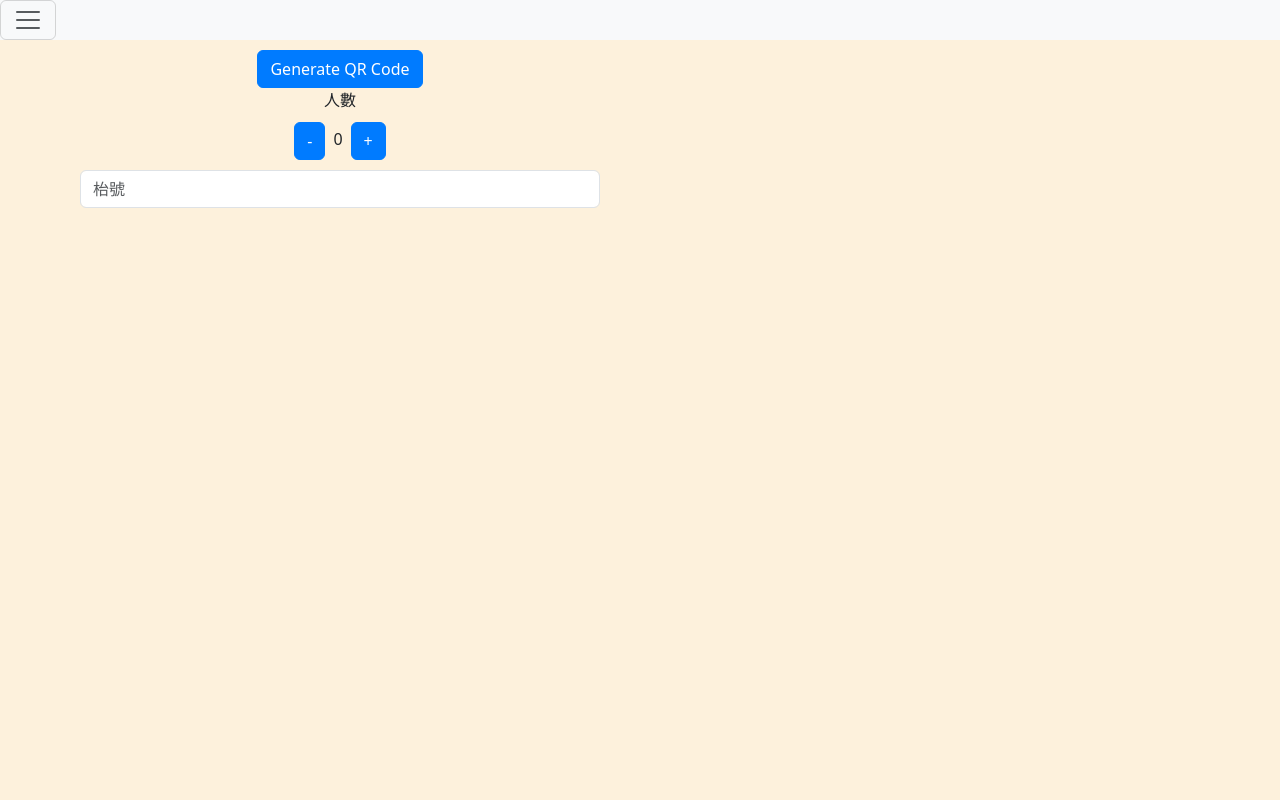
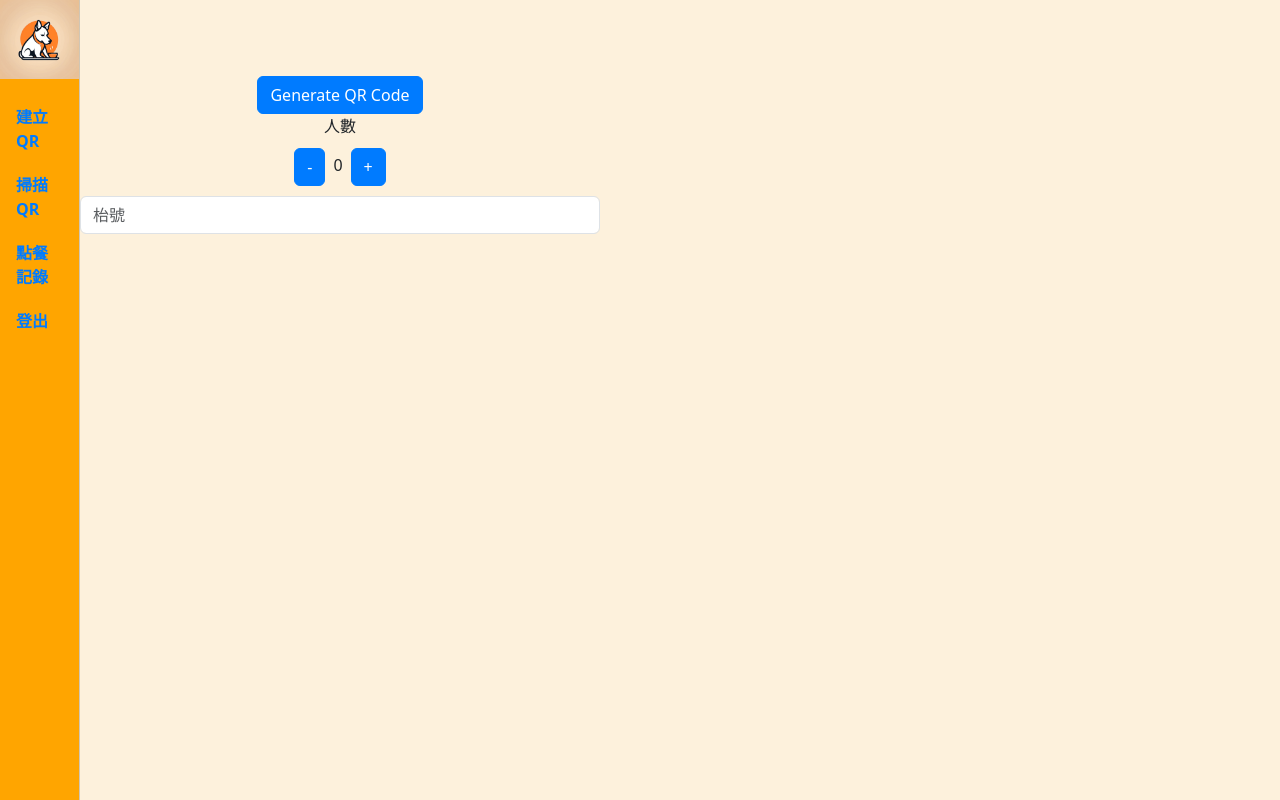
Before and after one commit to siuminghoho/final-project, a React (Create React App) app in the folder app/: page /admin/ticket in a window 1280 px wide. Built offline with nearby package versions, Linux system fonts and the light colour scheme.

Commit message:
pull before push

```diff
--- a/app/src/API/loginAPI.ts
+++ b/app/src/API/loginAPI.ts
@@ -38,30 +38,31 @@ export const loginUser = async (data: {
 
 //write a logic to logout user
 
-export const logoutUser = async () => {
-  try {
-    const response = await fetch(
-      // `localhost:8080/adminLogin`,
-      `${process.env.REACT_APP_API_SERVER}/adminLogin`,
+export const logoutUser =  () => {
+  localStorage.removeItem("token");
+  localStorage.removeItem("adminId");
+  return true;
+  // try {
+  //   const response = await fetch(
+  //     // `localhost:8080/adminLogin`,
+  //     `${process.env.REACT_APP_API_SERVER}/adminLogin`,
 
-      {
-        method: "POST",
-        headers: {
-          "Content-Type": "application/json",
-          Authorization: `Bearer ${localStorage.getItem("token")}`,
-        },
-      }
-    );
+  //     {
+  //       method: "POST",
+  //       headers: {
+  //         "Content-Type": "application/json",
+  //         Authorization: `Bearer ${localStorage.getItem("token")}`,
+  //       },
+  //     }
+  //   );
 
-    const result = await response.json();
-    console.log("check logout result", result);
+    // const result = await response.json();
+    // console.log("check logout result", result);
     // alert("logout Success");
-    localStorage.removeItem("token");
-    localStorage.removeItem("adminId");
-    return true;
-  } catch (e) {
-    console.log("check error", e);
-    // throw new Error("Server responded with an error");
-    return false;
+    // return true;
+  // } catch (e) {
+  //   console.log("check error", e);
+  //   // throw new Error("Server responded with an error");
+  //   return false;
   }
-};
+// };
--- a/app/src/component/AdminMenu.tsx
+++ b/app/src/component/AdminMenu.tsx
@@ -1,16 +1,29 @@
-import React, { useState } from "react";
+import React, { useState, useCallback } from "react";
 import "bootstrap/dist/css/bootstrap.min.css";
 import "./AdminMenu.css";
-import { Link } from "react-router-dom";
+import { Link, useNavigate } from "react-router-dom";
 
-export function AdminMenu () {
+import { logoutUser } from "../../src/API/loginAPI";
+
+export function AdminMenu() {
   // State to manage the visibility of the Offcanvas
-  const [sidebarOpen, setSidebarOpen] = useState(false);
-
+  const [sidebarOpen, setSidebarOpen] = useState(true);
+  const navigate = useNavigate();
   // Event handler function to toggle the state
   const toggleSidebar = () => {
     setSidebarOpen(!sidebarOpen);
   };
+
+  const handleLogout = useCallback(
+    (event: { preventDefault: () => void }) => {
+      event.preventDefault(); // Prevent the default action of the link component
+
+      logoutUser();
+
+      navigate("/admin");
+    },
+    [navigate]
+  );
 
   return (
     <>
@@ -18,15 +31,15 @@ export function AdminMenu () {
         {/* <div className="app-container"> */}
         {/* Other components remain unchanged */}
 
-          <nav className="navbar navbar-light bg-light p-0 adminNav">
+        {/* <nav className="navbar navbar-light bg-light p-0 adminNav">
           <button
             className="navbar-toggler"
             type="button"
             onClick={toggleSidebar}
-            >
+          > */}
             <span className="navbar-toggler-icon"></span>
-            </button>
-          </nav>
+          {/* </button> */}
+        {/* </nav> */}
 
         {/* Offcanvas element */}
         <div
@@ -34,13 +47,17 @@ export function AdminMenu () {
           id="sidebar"
         >
           <div className="offcanvas-header">
-            <img src="/photo/chaRestaurant.png" alt="Cha.restaurant" id="sidebarImage" />
-              <button
+            <img
+              src="/photo/chaRestaurant.png"
+              alt="Cha.restaurant"
+              id="sidebarImage"
+            />
+            {/* <button
               type="button"
               className="btn-close btn-close-custom text-reset"
               onClick={toggleSidebar}
               aria-label="Close"
-              ></button>
+            ></button> */}
           </div>
           <div className="offcanvas-body">
             <ul className="list-unstyled">
@@ -48,13 +65,15 @@ export function AdminMenu () {
               {/* <Link to="/admin">主頁</Link>  */}
               {/* </li> */}
               <li>
-                  <Link to="/admin/ticket">建立QR</Link> {/* Moved up: Generate QR code link */}
+                <Link to="/admin/ticket">建立QR</Link>{" "}
+                {/* Moved up: Generate QR code link */}
               </li>
               <li>
                 <Link to="/admin/scan">掃描QR</Link> {/* Order records link */}
               </li>
               <li>
-                  <Link to="/admin/orderRecord">點餐記錄</Link> {/* Order records link */}
+                <Link to="/admin/orderRecord">點餐記錄</Link>{" "}
+                {/* Order records link */}
               </li>
               {/* Repeating 'orderRecord' link removed, assuming it was a mistake. */}
               {/* Other list items remain unchanged */}
@@ -65,7 +84,9 @@ export function AdminMenu () {
                   <Link to="admin/edit">編輯系統</Link>
                 </li> */}
               <li>
-                  <Link to="/admin">登出</Link>
+                <Link to="/admin" onClick={handleLogout}>
+                  登出
+                </Link>
               </li>
             </ul>
           </div>
@@ -74,4 +95,4 @@ export function AdminMenu () {
       {/* </div> */}
     </>
   );
-};
+}
--- a/app/src/page/AdminTicket.tsx
+++ b/app/src/page/AdminTicket.tsx
@@ -103,7 +103,7 @@ export const AdminTicket = () => {
           <div className={styles['qr-container'] + " my-4"}>
             <QRCode value={qrValue} />
             <p className="mt-2">Scan to check in</p>
-            <p>UUID: {uuid}</p>
+            <p>UUID: {uuid.split("").slice(-3)}</p>
             {/* Displaying the table number and people count */}
             <div className={styles['mt-2']}>
               <p>Table No: {tableNo}</p>
--- a/app/src/page/MenuPage.tsx
+++ b/app/src/page/MenuPage.tsx
@@ -7,6 +7,7 @@ import { ItemDetailPage } from "./ItemDetailPage";
 import styles from "./MenuPage.module.css";
 import { useQueryClient } from "@tanstack/react-query";
 import { useSubcat } from "../API/menuAPI";
+
 
 export function MenuPage() {
   const { state } = useLocation();
```
Lines whose indentation alone changed are shown as unchanged.
